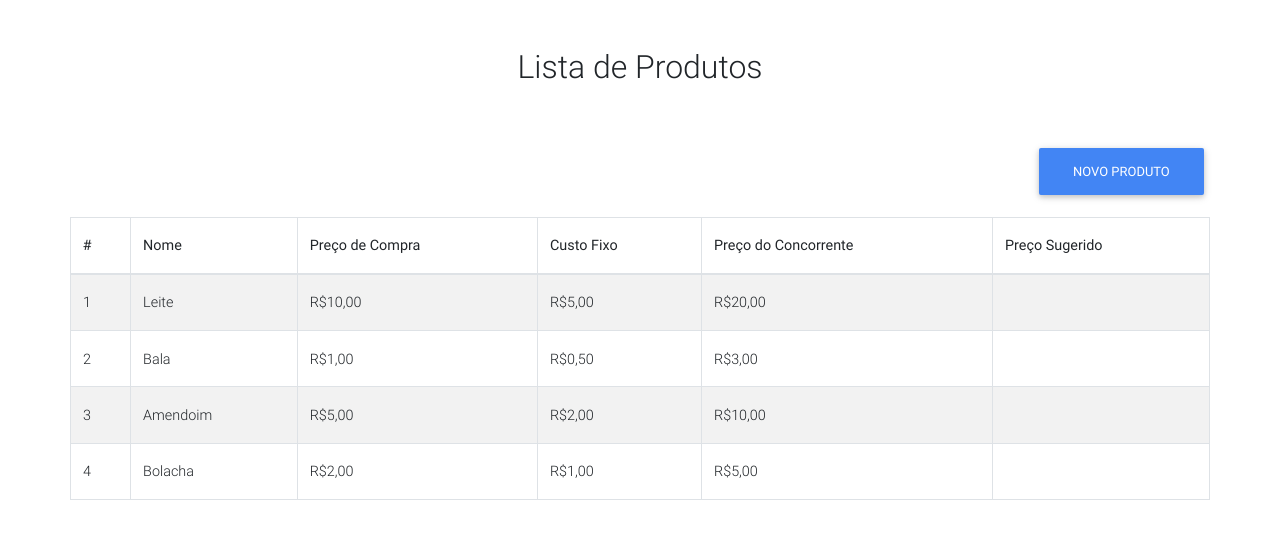
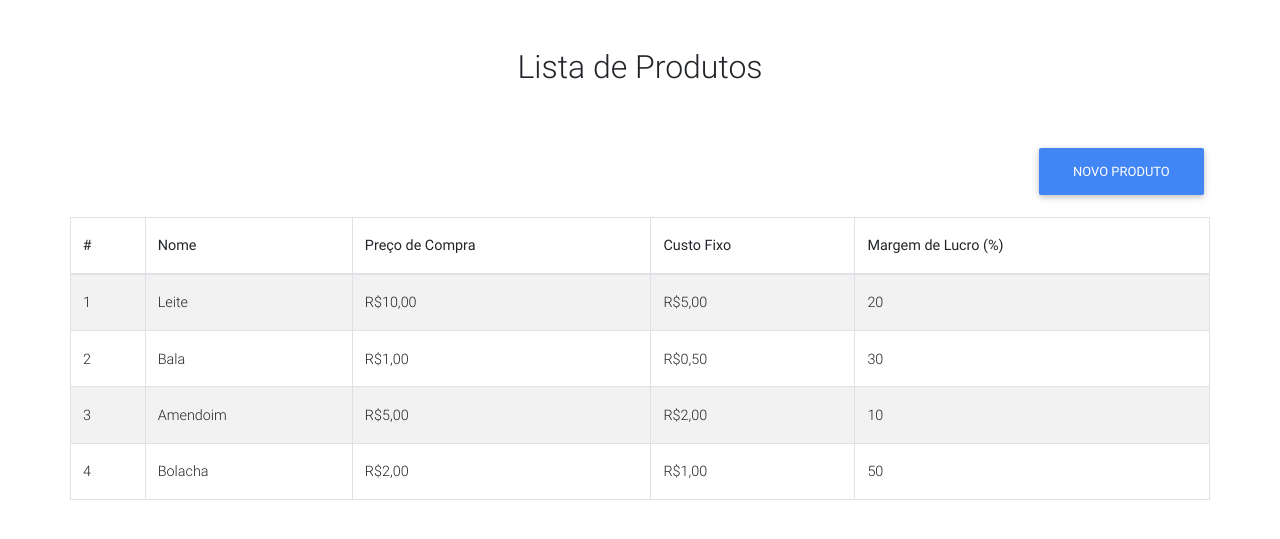
Before and after one commit to gu1770071/modulo, a CodeIgniter app: page /modulo/index.php/preco/index in a window 1280 px wide. Shown: the top 539 px of the page. Run offline with CodeIgniter, Linux system fonts and the light colour scheme; some libraries are stand-ins or nearby versions.

Commit message:
alteração pra nova regra de negocio de margem de lucro

```diff
--- a/application/modules/preco/libraries/Produto.php
+++ b/application/modules/preco/libraries/Produto.php
@@ -15,10 +15,10 @@ class Produto extends Dao{
      */
     public function lista(){
         return array(
-            array('id' => 1, 'Leite', 'R$10,00', 'R$5,00', 'R$20,00',''),
-            array('id' => 2, 'Bala', 'R$1,00', 'R$0,50', 'R$3,00',''),
-            array('id' => 3, 'Amendoim', 'R$5,00', 'R$2,00', 'R$10,00',''),
-            array('id' => 4, 'Bolacha', 'R$2,00', 'R$1,00', 'R$5,00',''),
+            array('id' => 1, 'Leite', 'R$10,00', 'R$5,00', '20'),
+            array('id' => 2, 'Bala', 'R$1,00', 'R$0,50', '30'),
+            array('id' => 3, 'Amendoim', 'R$5,00', 'R$2,00','10'),
+            array('id' => 4, 'Bolacha', 'R$2,00', 'R$1,00', '50'),
         );
     }
 
--- a/application/modules/preco/models/PrecoModel.php
+++ b/application/modules/preco/models/PrecoModel.php
@@ -11,7 +11,7 @@ class PrecoModel extends CI_Model{
     public function fake_list(){
         $this->load->library('Produto');
         $data = $this->produto->lista();
-        $header = array('#', 'Nome', 'Preço de Compra', 'Custo Fixo', 'Preço do Concorrente', 'Preço Sugerido');
+        $header = array('#', 'Nome', 'Preço de Compra', 'Custo Fixo', 'Margem de Lucro (%)');
         $table = new Table($data, $header);
         $table->action('produto/criar');
         $table->zebra_table();
--- a/application/modules/preco/views/product_form.php
+++ b/application/modules/preco/views/product_form.php
@@ -16,7 +16,7 @@
                         <input type="text" name="fixo" value="<?= set_value('fixo') ?>" class="form-control mb-4" placeholder="Custo Fixo">
                     </div>
                     <div class="col-md-6">
-                        <input type="text" name="concorrente" value="<?= set_value('concorrente') ?>" class="form-control" placeholder="Concorrente" aria-describedby="defaultRegisterFormPasswordHelpBlock">
+                        <input type="text" name="lucro" value="<?= set_value('lucro') ?>" class="form-control" placeholder="Margem de Lucro" aria-describedby="defaultRegisterFormPasswordHelpBlock">
                     </div>
                 </div>
                 <div class="text-center text-md-right">
```
